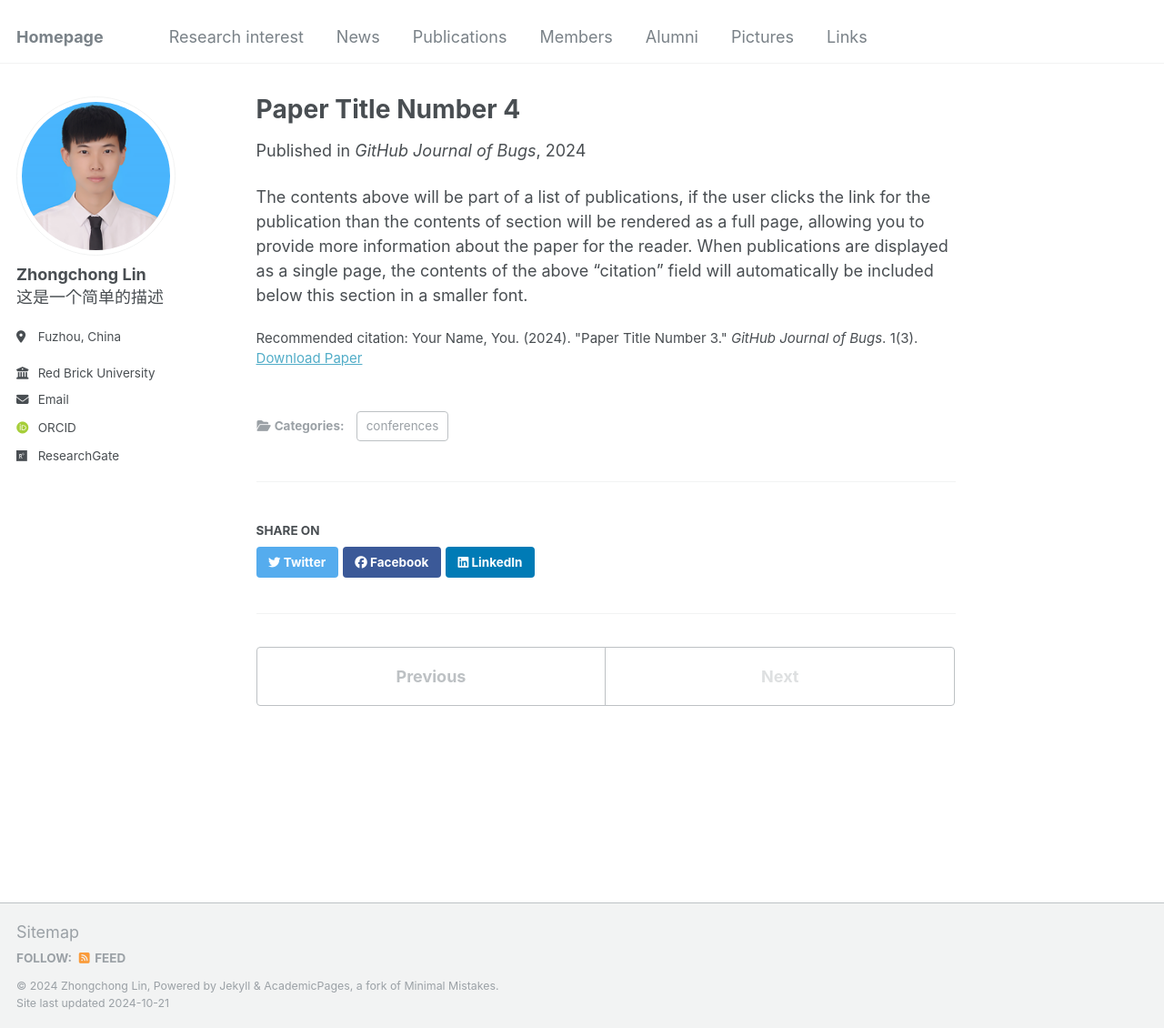
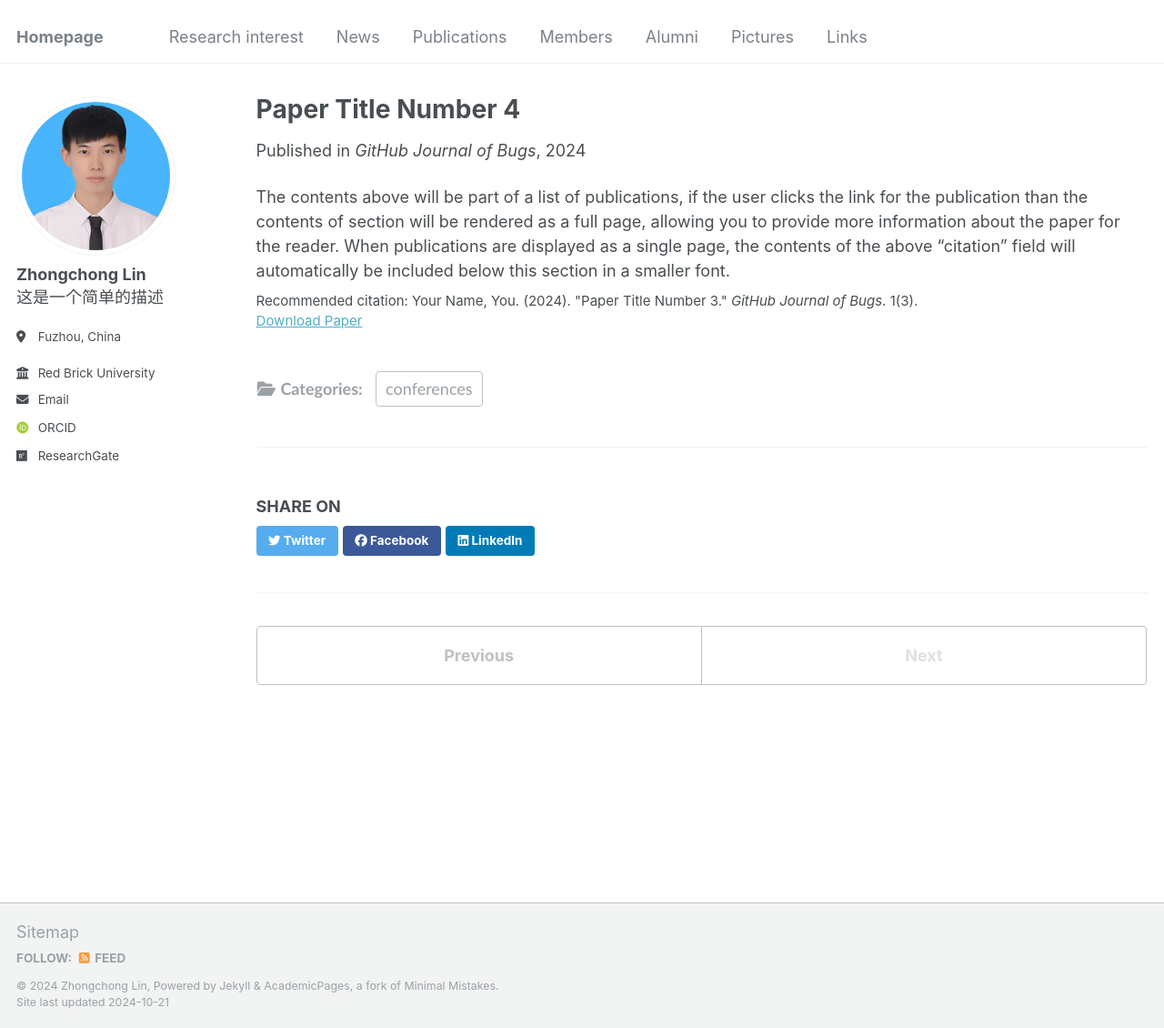
Before and after one commit to zhongchonglin/zhongchonglin.github.io, a Jekyll site: the page built from _publications/2024-02-17-paper-title-number-4.md, in a window 1280 px wide and 1130 px high. Shown: the whole window at 91% size. Built offline with Jekyll 4.4.1, drawn with Linux system fonts in a browser that asks for light colours; some web fonts are replaced.

Commit message:
Update main.scss

```diff
--- a/assets/css/main.scss
+++ b/assets/css/main.scss
@@ -87,3 +87,309 @@
         order: 2
     }
 }
+
+
+@media (min-width: 80em) {
+    #main {
+        max-width:1280px
+    }
+}
+
+@media (min-width: 57.8125em) {
+    .page {
+        width:83.0508474576%;
+        float: right;
+        margin-right: 0;
+        padding-left: 4.2372881356%;
+        padding-right: 0%
+    }
+}
+
+.page .page__inner-wrap {
+    clear: both;
+    width: 100%;
+    float: left;
+    margin-left: 0;
+    margin-right: 0
+}
+
+.page .page__inner-wrap .page__content,.page .page__inner-wrap .page__meta,.page .page__inner-wrap .comment__date,.page .page__inner-wrap .page__share {
+    clear: both;
+    width: 100%;
+    float: left;
+    margin-left: 0;
+    margin-right: 0
+}
+
+.page__title {
+    margin-top: 0;
+    line-height: 1
+}
+
+.page__title+.page__meta,.page__title+.comment__date {
+    margin-top: -0.5em
+}
+
+.page__lead {
+    font-family: "Trebuchet MS",Helvetica,sans-serif;
+    font-size: 1.2em
+}
+
+.page__content #about-me {
+    margin-top: -10em
+}
+
+.page__content #about-me:before {
+    content: '';
+    display: block;
+    position: relative;
+    width: 0;
+    height: 10em;
+    margin-top: -10em
+}
+
+.page__content h1 {
+    margin-top: 1em;
+    padding-bottom: 0.5em;
+    border-bottom: 1px solid #f2f3f3
+}
+
+.page__content p,.page__content li,.page__content dl {
+    font-size: 1em
+}
+
+.page__content p {
+    margin: 0 0 .5em
+}
+
+.page__content a {
+    text-decoration: underline
+}
+
+.page__content a:hover {
+    text-decoration: underline
+}
+
+.page__content a:hover img {
+    box-shadow: 0 0 10px rgba(0,0,0,0.25)
+}
+
+.page__content dt {
+    margin-top: 1em;
+    font-family: "Trebuchet MS",Helvetica,sans-serif;
+    font-weight: bold
+}
+
+.page__content dd {
+    margin-left: 1em;
+    font-family: "Trebuchet MS",Helvetica,sans-serif;
+    font-size: 1em
+}
+
+.page__content .small {
+    font-size: 1em
+}
+
+.page__content blockquote+.small {
+    margin-top: -1.5em;
+    padding-left: 1.25rem
+}
+
+.page__hero {
+    position: relative;
+    margin-bottom: 2em;
+    clear: both;
+    animation: intro 0.3s both;
+    animation-delay: 0.25s
+}
+
+.page__hero::after {
+    clear: both;
+    content: "";
+    display: table
+}
+
+.page__hero--overlay {
+    position: relative;
+    margin-bottom: 2em;
+    padding: 3em 0;
+    clear: both;
+    background-size: cover;
+    background-repeat: no-repeat;
+    background-position: center;
+    animation: intro 0.3s both;
+    animation-delay: 0.25s
+}
+
+.page__hero--overlay::after {
+    clear: both;
+    content: "";
+    display: table
+}
+
+.page__hero--overlay a {
+    color: #fff
+}
+
+.page__hero--overlay .wrapper {
+    padding-left: 1em;
+    padding-right: 1em
+}
+
+@media (min-width: 80em) {
+    .page__hero--overlay .wrapper {
+        max-width:1280px
+    }
+}
+
+.page__hero--overlay .page__title,.page__hero--overlay .page__meta,.page__hero--overlay .comment__date,.page__hero--overlay .page__lead,.page__hero--overlay .btn,.page__hero--overlay #goog-wm-sb {
+    color: #fff;
+    text-shadow: 1px 1px 4px rgba(0,0,0,0.5)
+}
+
+.page__hero--overlay .page__lead {
+    max-width: 768px
+}
+
+.page__hero--overlay .page__title {
+    font-size: 1.953em
+}
+
+@media (min-width: 37.5em) {
+    .page__hero--overlay .page__title {
+        font-size:2.441em
+    }
+}
+
+.page__hero-image {
+    width: 100%;
+    height: auto;
+    -ms-interpolation-mode: bicubic
+}
+
+.page__hero-caption {
+    position: absolute;
+    bottom: 0;
+    right: 0;
+    margin: 0 auto;
+    padding: 2px 5px;
+    color: #fff;
+    font-family: Georgia,Times,serif;
+    font-size: .6875em;
+    background: #000;
+    text-align: right;
+    z-index: 5;
+    opacity: 0.5;
+    border-radius: 4px 0 4px 0
+}
+
+@media (min-width: 57.8125em) {
+    .page__hero-caption {
+        padding:5px 10px
+    }
+}
+
+.page__hero-caption a {
+    color: #fff;
+    text-decoration: none
+}
+
+.page__share {
+    margin-top: 2em;
+    padding-top: 1em;
+    border-top: 1px solid #f2f3f3
+}
+
+@media (max-width: 37.5em) {
+    .page__share .btn span,.page__share #goog-wm-sb span {
+        border:0;
+        clip: rect(0 0 0 0);
+        height: 1px;
+        margin: -1px;
+        overflow: hidden;
+        padding: 0;
+        position: absolute;
+        width: 1px
+    }
+}
+
+.page__share-title {
+    margin-bottom: 10px;
+    font-size: 1em;
+    text-transform: uppercase
+}
+
+.page__meta,.comment__date {
+    margin-top: 2em;
+    color: #9ba1a6;
+    font-family: "Trebuchet MS",Helvetica,sans-serif;
+    font-size: 1em
+}
+
+.page__meta p,.comment__date p {
+    margin: 0
+}
+
+.page__meta a,.comment__date a {
+    color: inherit
+}
+
+.page__meta-title {
+    margin-bottom: 10px;
+    font-size: 1em;
+    text-transform: uppercase
+}
+
+.page__taxonomy .sep {
+    display: none
+}
+
+.page__taxonomy strong {
+    margin-right: 10px
+}
+
+.page__taxonomy-item {
+    display: inline-block;
+    margin-right: 5px;
+    margin-bottom: 8px;
+    padding: 5px 10px;
+    text-decoration: none;
+    border: 1px solid #bdc1c4;
+    border-radius: 4px
+}
+
+.page__taxonomy-item:hover {
+    text-decoration: none;
+    color: #1a386a
+}
+
+.page__comments {
+    clear: both;
+    width: 100%;
+    float: left;
+    margin-left: 0;
+    margin-right: 0
+}
+
+.page__comments-title {
+    margin-top: 2rem;
+    margin-bottom: 10px;
+    padding-top: 2rem;
+    font-size: 1em;
+    border-top: 1px solid #f2f3f3;
+    text-transform: uppercase
+}
+
+.page__comments-form {
+    padding: 1em;
+    background: #f2f3f3;
+    transition: all 0.2s ease-in-out
+}
+
+.page__comments-form.disabled input,.page__comments-form.disabled button,.page__comments-form.disabled textarea,.page__comments-form.disabled label {
+    pointer-events: none;
+    cursor: not-allowed;
+    filter: alpha(opacity=65);
+    box-shadow: none;
+    opacity: 0.65
+}
```
